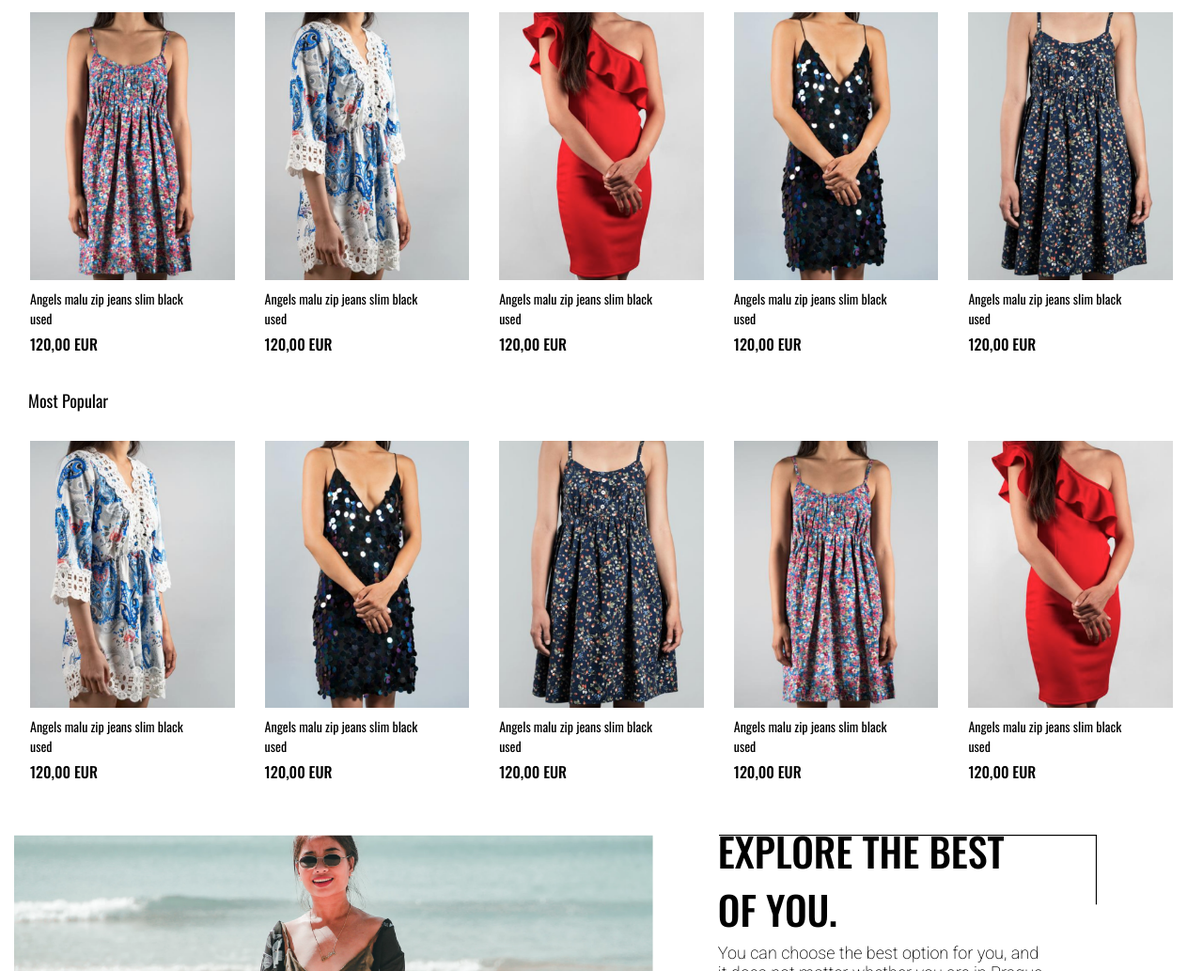
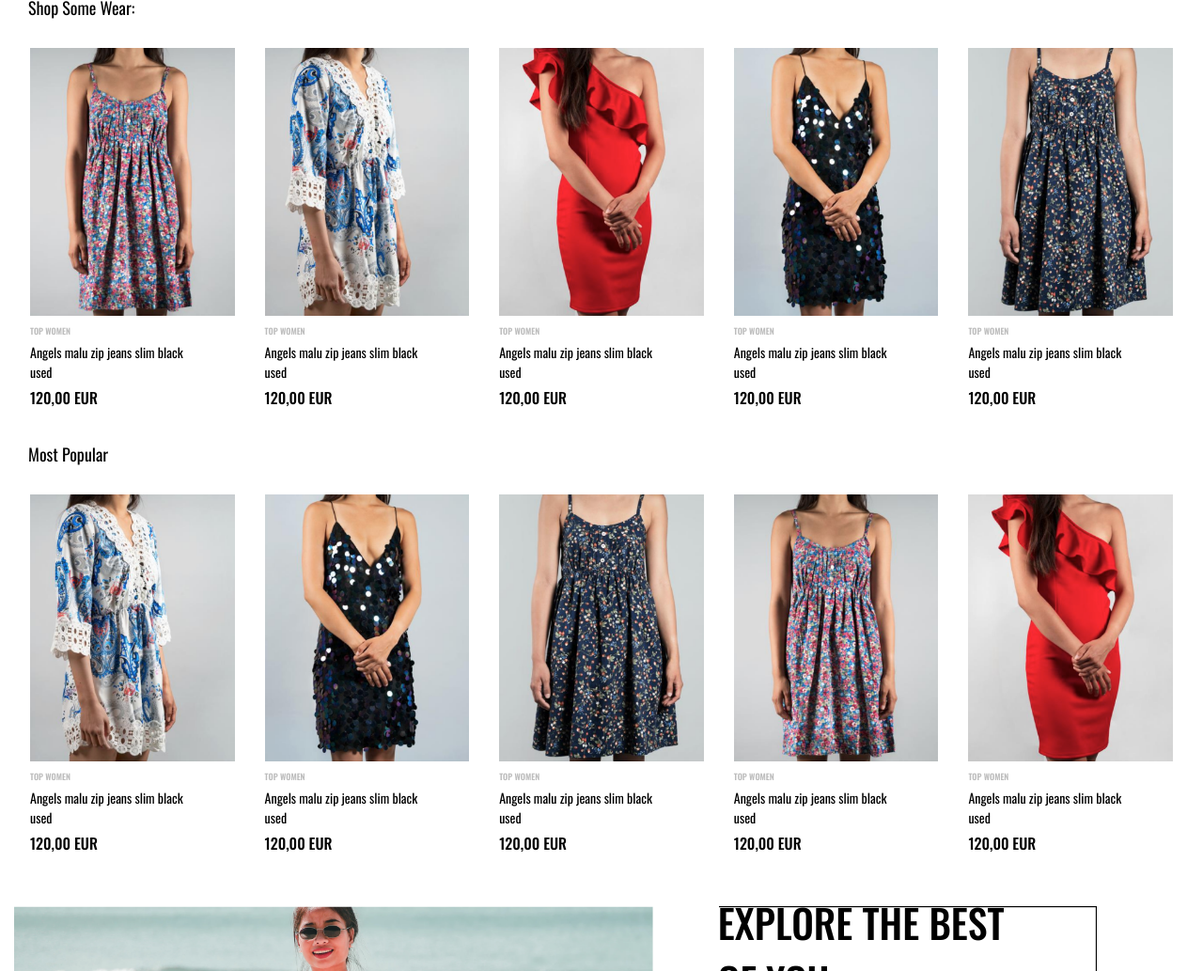
Before and after one commit to VeldasRDurai/ecommerce-crisp, a plain HTML site: page index.html in a window 1280 px wide. Shown: the part 2881-3914 px from the top of the page at 94% size. Drawn offline with nearby package versions, Linux system fonts and the light colour scheme.

Commit message:
first commit

```diff
--- a/index.html
+++ b/index.html
@@ -166,6 +166,7 @@
                         <div class="img">
                             <img src="./main/dress1.png" alt="DRESS" />
                         </div>
+                        <div class="wishlist-cat">TOP women</div>
                         <div class="wishlist-name">Angels malu zip jeans slim black used</div>
                         <div class="wishlist-amout">120,00 EUR</div>
                     </div>
@@ -173,6 +174,7 @@
                         <div class="img">
                             <img src="./main/dress2.png" alt="DRESS" />
                         </div>
+                        <div class="wishlist-cat">TOP women</div>
                         <div class="wishlist-name">Angels malu zip jeans slim black used</div>
                         <div class="wishlist-amout">120,00 EUR</div>
                     </div>
@@ -180,6 +182,7 @@
                         <div class="img">
                             <img src="./main/dress5.png" alt="DRESS" />
                         </div>
+                        <div class="wishlist-cat">TOP women</div>
                         <div class="wishlist-name">Angels malu zip jeans slim black used</div>
                         <div class="wishlist-amout">120,00 EUR</div>
                     </div>
@@ -187,6 +190,7 @@
                         <div class="img">
                             <img src="./main/dress4.png" alt="DRESS" />
                         </div>
+                        <div class="wishlist-cat">TOP women</div>
                         <div class="wishlist-name">Angels malu zip jeans slim black used</div>
                         <div class="wishlist-amout">120,00 EUR</div>
                     </div>
@@ -196,6 +200,7 @@
                         <div class="img">
                             <img src="./main/dress2.png" alt="DRESS" />
                         </div>
+                        <div class="wishlist-cat">TOP women</div>
                         <div class="wishlist-name">Angels malu zip jeans slim black used</div>
                         <div class="wishlist-amout">120,00 EUR</div>
                     </div>
@@ -203,6 +208,7 @@
                         <div class="img">
                             <img src="./main/dress6.png" alt="DRESS" />
                         </div>
+                        <div class="wishlist-cat">TOP women</div>
                         <div class="wishlist-name">Angels malu zip jeans slim black used</div>
                         <div class="wishlist-amout">120,00 EUR</div>
                     </div>
@@ -210,6 +216,7 @@
                         <div class="img">
                             <img src="./main/dress4.png" alt="DRESS" />
                         </div>
+                        <div class="wishlist-cat">TOP women</div>
                         <div class="wishlist-name">Angels malu zip jeans slim black used</div>
                         <div class="wishlist-amout">120,00 EUR</div>
                     </div>
@@ -217,6 +224,7 @@
                         <div class="img">
                             <img src="./main/dress1.png" alt="DRESS" />
                         </div>
+                        <div class="wishlist-cat">TOP women</div>
                         <div class="wishlist-name">Angels malu zip jeans slim black used</div>
                         <div class="wishlist-amout">120,00 EUR</div>
                     </div>
@@ -245,6 +253,7 @@
                         <div class="img">
                             <img src="./main/dress1.png" alt="DRESS" />
                         </div>
+                        <div class="wishlist-cat">TOP women</div>
                         <div class="wishlist-name">Angels malu zip jeans slim black used</div>
                         <div class="wishlist-amout">120,00 EUR</div>
                     </div>
@@ -252,6 +261,7 @@
                         <div class="img">
                             <img src="./main/dress2.png" alt="DRESS" />
                         </div>
+                        <div class="wishlist-cat">TOP women</div>
                         <div class="wishlist-name">Angels malu zip jeans slim black used</div>
                         <div class="wishlist-amout">120,00 EUR</div>
                     </div>
@@ -259,6 +269,7 @@
                         <div class="img">
                             <img src="./main/dress5.png" alt="DRESS" />
                         </div>
+                        <div class="wishlist-cat">TOP women</div>
                         <div class="wishlist-name">Angels malu zip jeans slim black used</div>
                         <div class="wishlist-amout">120,00 EUR</div>
                     </div>
@@ -266,6 +277,7 @@
                         <div class="img">
                             <img src="./main/dress4.png" alt="DRESS" />
                         </div>
+                        <div class="wishlist-cat">TOP women</div>
                         <div class="wishlist-name">Angels malu zip jeans slim black used</div>
                         <div class="wishlist-amout">120,00 EUR</div>
                     </div>
@@ -273,6 +285,7 @@
                         <div class="img">
                             <img src="./main/dress6.png" alt="DRESS" />
                         </div>
+                        <div class="wishlist-cat">TOP women</div>
                         <div class="wishlist-name">Angels malu zip jeans slim black used</div>
                         <div class="wishlist-amout">120,00 EUR</div>
                     </div>
@@ -287,6 +300,7 @@
                         <div class="img">
                             <img src="./main/dress2.png" alt="DRESS" />
                         </div>
+                        <div class="wishlist-cat">TOP women</div>
                         <div class="wishlist-name">Angels malu zip jeans slim black used</div>
                         <div class="wishlist-amout">120,00 EUR</div>
                     </div>
@@ -294,6 +308,7 @@
                         <div class="img">
                             <img src="./main/dress4.png" alt="DRESS" />
                         </div>
+                        <div class="wishlist-cat">TOP women</div>
                         <div class="wishlist-name">Angels malu zip jeans slim black used</div>
                         <div class="wishlist-amout">120,00 EUR</div>
                     </div>
@@ -301,6 +316,7 @@
                         <div class="img">
                             <img src="./main/dress6.png" alt="DRESS" />
                         </div>
+                        <div class="wishlist-cat">TOP women</div>
                         <div class="wishlist-name">Angels malu zip jeans slim black used</div>
                         <div class="wishlist-amout">120,00 EUR</div>
                     </div>
@@ -308,6 +324,7 @@
                         <div class="img">
                             <img src="./main/dress1.png" alt="DRESS" />
                         </div>
+                        <div class="wishlist-cat">TOP women</div>
                         <div class="wishlist-name">Angels malu zip jeans slim black used</div>
                         <div class="wishlist-amout">120,00 EUR</div>
                     </div>
@@ -315,6 +332,7 @@
                         <div class="img">
                             <img src="./main/dress5.png" alt="DRESS" />
                         </div>
+                        <div class="wishlist-cat">TOP women</div>
                         <div class="wishlist-name">Angels malu zip jeans slim black used</div>
                         <div class="wishlist-amout">120,00 EUR</div>
                     </div>
--- a/main/main.css
+++ b/main/main.css
@@ -506,3 +506,13 @@ div#content #ad-4 {
 .ad-data-heading {
   position: relative;
 }
+
+div#content .wishlist-row .wishlist-item .wishlist-cat {
+  font-family: "Oswald";
+  font-weight: 600;
+  font-size: 9px;
+  display: flex;
+  align-items: center;
+  text-transform: uppercase;
+  color: #bdbdbd;
+}
```
